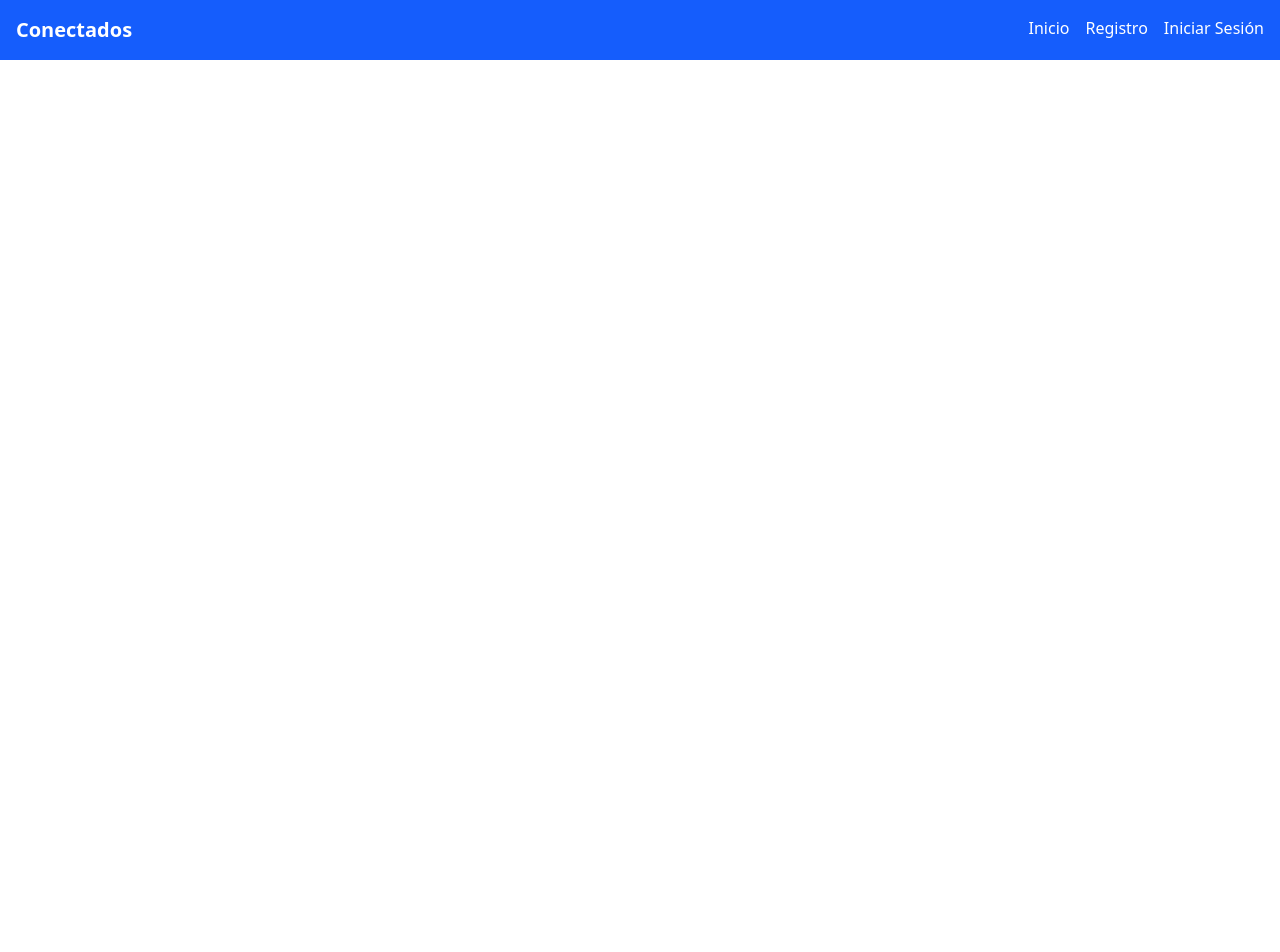
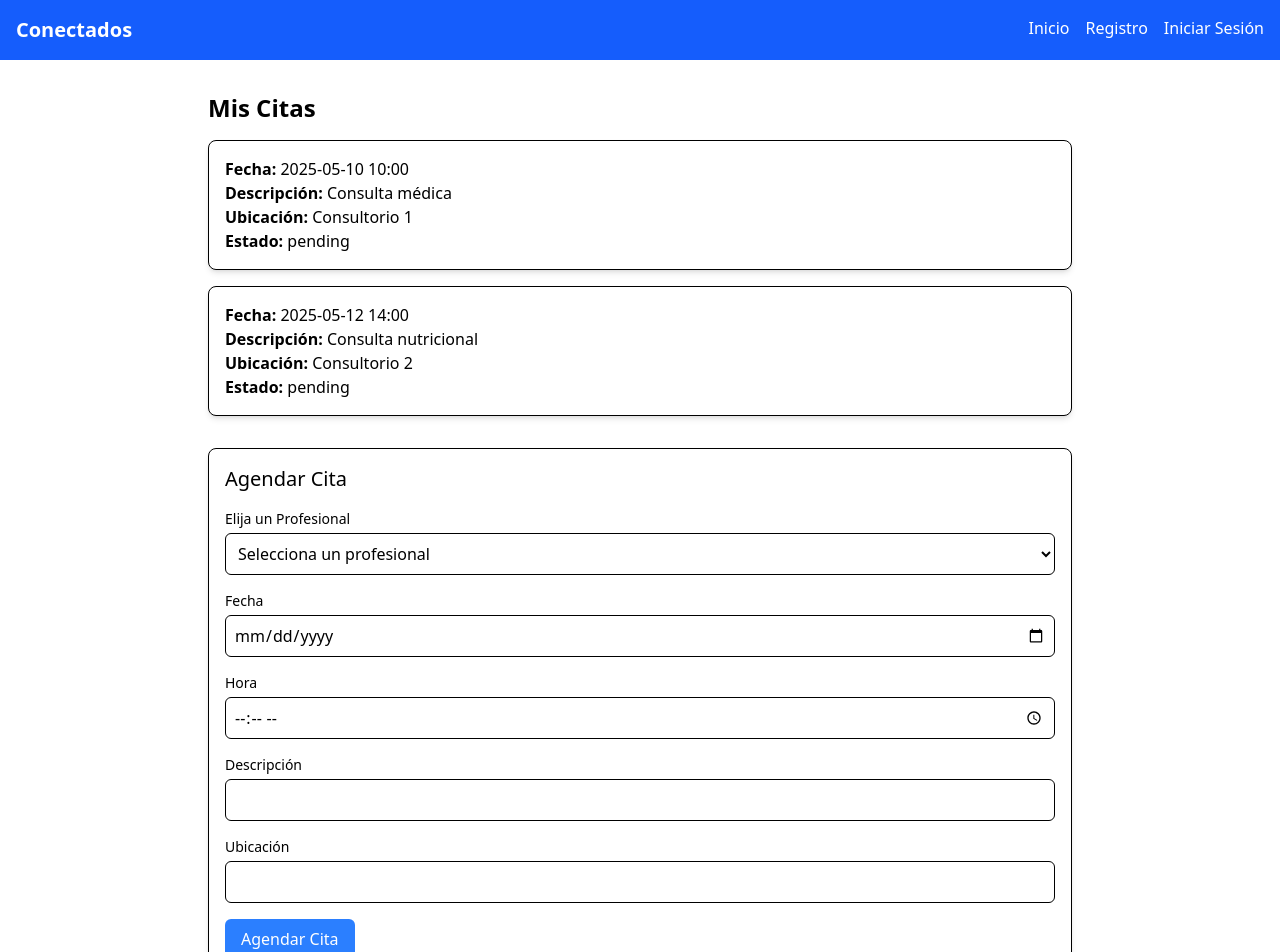
Before and after one commit to E7-I/conectados, a React (Vite) app in the folder client/: page /citas in a window 1280 px wide. Shown: the top 952 px of the page. Before the commit the page ends 800 px from the top, so only its background shows below. Built offline with nearby package versions, Linux system fonts and the light colour scheme.

Commit message:
Feature CRUD appointment
Se implementan 2 vistas el cliente puede hacer citas y el profesional rechazarla o aceptarla

```diff
--- a/client/src/App.tsx
+++ b/client/src/App.tsx
@@ -6,7 +6,14 @@ import ServiceDetails from './pages/ServiceDetails'
 import Login from './pages/Login'
 import './index.css'
 
+/*Agregando Appointment page */
+import Appointments from './pages/Appointments'
+
 function App() {
+  const fakeUser = {
+    _id: '1',
+    role: 'client' as 'professional' | 'client', // cambia a 'client' para simular como cliente
+  }
   return (
     <BrowserRouter>
       <Navbar />
@@ -16,6 +23,8 @@ function App() {
           <Route path="/registro" element={<Register />} />
           <Route path="/servicio/:id" element={<ServiceDetails />} />
           <Route path="/login" element={<Login />} />
+          {/* Agregando ruta para citas */}
+          <Route path="/citas" element={<Appointments user={fakeUser} />} />
         </Routes>
       </div>
     </BrowserRouter>
--- /dev/null
+++ b/client/src/pages/Appointments.tsx
@@ -0,0 +1,248 @@
+import { useEffect, useState } from 'react'
+
+interface Appointment {
+  _id?: string
+  clientId: string
+  professionalId: string
+  serviceId: string
+  details: {
+    date: string
+    time: string
+    description: string
+    location: string
+  }
+  status: 'pending' | 'accepted' | 'rejected' | 'cancelled'
+  responseMessage?: string
+}
+
+interface User {
+  _id: string
+  role: 'professional' | 'client'
+}
+
+const Appointments = ({ user }: { user: User }) => {
+  const [appointments, setAppointments] = useState<Appointment[]>([])
+  const [loading, setLoading] = useState(true)
+  const [newAppointment, setNewAppointment] = useState<Appointment>({
+    clientId: user._id,
+    professionalId: '',
+    serviceId: '',
+    details: { date: '', time: '', description: '', location: '' },
+    status: 'pending',
+  })
+
+  const isProfessional = user.role === 'professional'
+
+  // Datos falsos simulando una respuesta del backend
+  const fakeAppointments: Appointment[] = [
+    {
+      _id: '1',
+      clientId: 'client1',
+      professionalId: 'professional1',
+      serviceId: 'service1',
+      details: {
+        date: '2025-05-10',
+        time: '10:00',
+        description: 'Consulta médica',
+        location: 'Consultorio 1',
+      },
+      status: 'pending',
+    },
+    {
+      _id: '2',
+      clientId: 'client2',
+      professionalId: 'professional1',
+      serviceId: 'service1',
+      details: {
+        date: '2025-05-12',
+        time: '14:00',
+        description: 'Consulta nutricional',
+        location: 'Consultorio 2',
+      },
+      status: 'pending',
+    },
+  ]
+
+  const fakeProfessionals = [
+    { _id: 'professional1', name: 'Dr. Juan Pérez', service: 'Consulta médica' },
+    { _id: 'professional2', name: 'Dra. Ana Gómez', service: 'Consulta nutricional' },
+  ]
+
+  const fetchAppointments = () => {
+    setAppointments(fakeAppointments)
+    setLoading(false)
+  }
+
+  const handleStatusChange = (id: string, newStatus: 'pending' | 'accepted' | 'rejected' | 'cancelled') => {
+    setAppointments((prevAppointments) =>
+      prevAppointments.map((appt) =>
+        appt._id === id ? { ...appt, status: newStatus } : appt
+      )
+    )
+  }
+
+  const handleInputChange = (e: React.ChangeEvent<HTMLInputElement>) => {
+    const { name, value } = e.target
+    setNewAppointment({ ...newAppointment, details: { ...newAppointment.details, [name]: value } })
+  }
+
+  const handleSubmit = (e: React.FormEvent) => {
+    e.preventDefault()
+    // Aquí puedes agregar la lógica para enviar la cita al servidor
+    alert('Cita agendada con éxito')
+    setNewAppointment({
+      clientId: user._id,
+      professionalId: '',
+      serviceId: '',
+      details: { date: '', time: '', description: '', location: '' },
+      status: 'pending',
+    })
+  }
+
+  useEffect(() => {
+    fetchAppointments()
+  }, [])
+
+  if (loading) return <p>Cargando...</p>
+
+  return (
+    <div className="max-w-4xl mx-auto p-4">
+      <h1 className="text-2xl font-bold mb-4">
+        {isProfessional ? 'Solicitudes de Citas' : 'Mis Citas'}
+      </h1>
+
+      {appointments.length === 0 ? (
+        <p>No hay citas registradas.</p>
+      ) : (
+        <div className="space-y-4">
+          {appointments.map((appt) => (
+            <div
+              key={appt._id}
+              className="border rounded-lg p-4 shadow-md bg-white"
+            >
+              <p><strong>Fecha:</strong> {appt.details.date} {appt.details.time}</p>
+              <p><strong>Descripción:</strong> {appt.details.description}</p>
+              <p><strong>Ubicación:</strong> {appt.details.location}</p>
+              <p><strong>Estado:</strong> {appt.status}</p>
+              {isProfessional && appt.status === 'pending' && (
+                <div className="mt-2 space-x-2">
+                  <button
+                    className="bg-green-500 text-white px-3 py-1 rounded"
+                    onClick={() => handleStatusChange(appt._id!, 'accepted')}
+                  >
+                    Aceptar
+                  </button>
+                  <button
+                    className="bg-red-500 text-white px-3 py-1 rounded"
+                    onClick={() => handleStatusChange(appt._id!, 'rejected')}
+                  >
+                    Rechazar
+                  </button>
+                </div>
+              )}
+            </div>
+          ))}
+        </div>
+      )}
+
+      {/* Formulario para que el cliente agende una cita */}
+      {!isProfessional && (
+        <div className="mt-8 p-4 border rounded-lg bg-white shadow-md">
+          <h2 className="text-xl mb-4">Agendar Cita</h2>
+          <form onSubmit={handleSubmit}>
+            <div className="mb-4">
+              <label htmlFor="professionalId" className="block text-sm font-medium">
+                Elija un Profesional
+              </label>
+              <select
+                name="professionalId"
+                value={newAppointment.professionalId}
+                onChange={(e) =>
+                  setNewAppointment({ ...newAppointment, professionalId: e.target.value })
+                }
+                className="mt-1 block w-full border rounded-md p-2"
+                required
+              >
+                <option value="">Selecciona un profesional</option>
+                {fakeProfessionals.map((professional) => (
+                  <option key={professional._id} value={professional._id}>
+                    {professional.name} - {professional.service}
+                  </option>
+                ))}
+              </select>
+            </div>
+
+            <div className="mb-4">
+              <label htmlFor="date" className="block text-sm font-medium">
+                Fecha
+              </label>
+              <input
+                type="date"
+                id="date"
+                name="date"
+                value={newAppointment.details.date}
+                onChange={handleInputChange}
+                className="mt-1 block w-full border rounded-md p-2"
+                required
+              />
+            </div>
+
+            <div className="mb-4">
+              <label htmlFor="time" className="block text-sm font-medium">
+                Hora
+              </label>
+              <input
+                type="time"
+                id="time"
+                name="time"
+                value={newAppointment.details.time}
+                onChange={handleInputChange}
+                className="mt-1 block w-full border rounded-md p-2"
+                required
+              />
+            </div>
+
+            <div className="mb-4">
+              <label htmlFor="description" className="block text-sm font-medium">
+                Descripción
+              </label>
+              <input
+                type="text"
+                id="description"
+                name="description"
+                value={newAppointment.details.description}
+                onChange={handleInputChange}
+                className="mt-1 block w-full border rounded-md p-2"
+                required
+              />
+            </div>
+
+            <div className="mb-4">
+              <label htmlFor="location" className="block text-sm font-medium">
+                Ubicación
+              </label>
+              <input
+                type="text"
+                id="location"
+                name="location"
+                value={newAppointment.details.location}
+                onChange={handleInputChange}
+                className="mt-1 block w-full border rounded-md p-2"
+                required
+              />
+            </div>
+
+            <button
+              type="submit"
+              className="bg-blue-500 text-white px-4 py-2 rounded-md"
+            >
+              Agendar Cita
+            </button>
+          </form>
+        </div>
+      )}
+    </div>
+  )
+}
+
+export default Appointments
```
